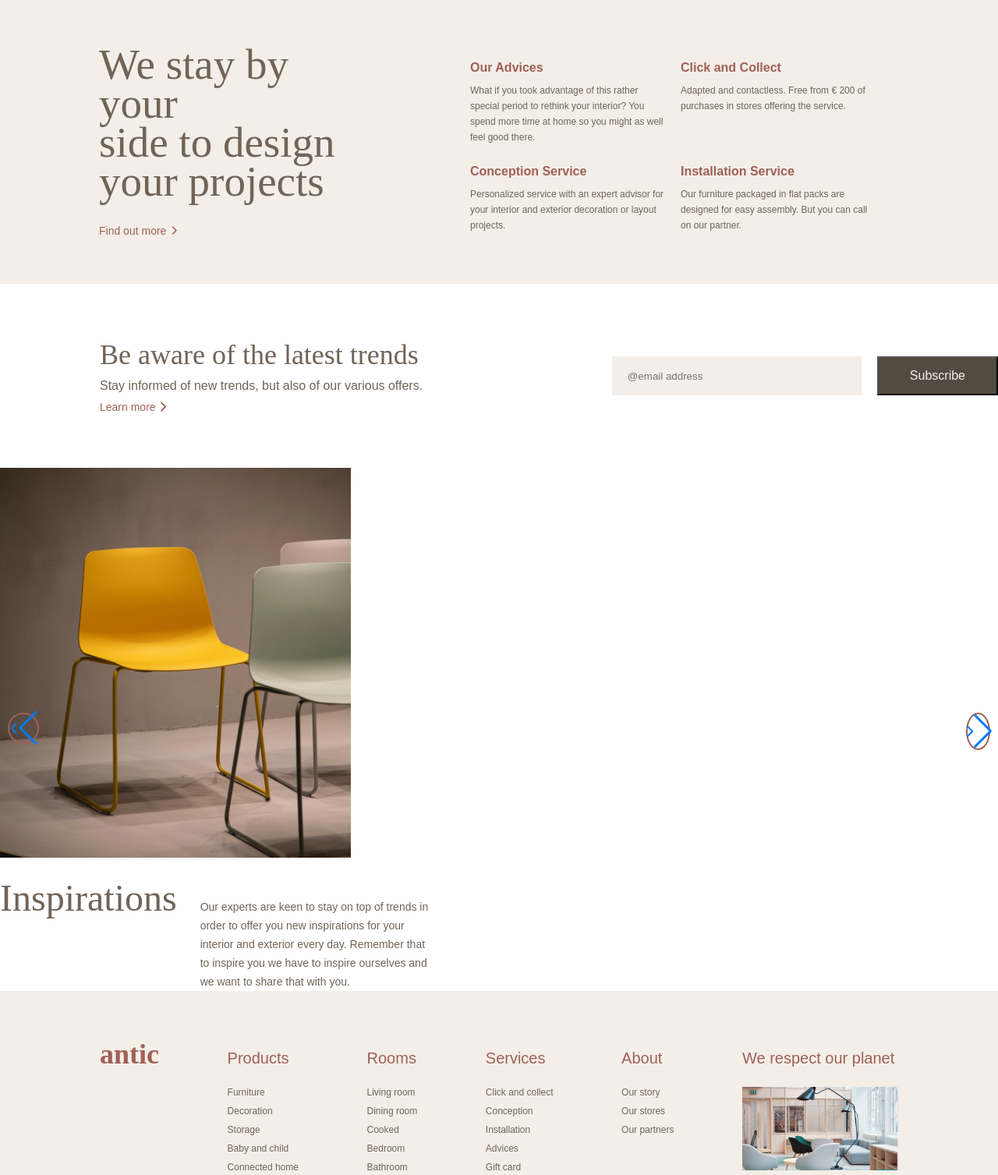
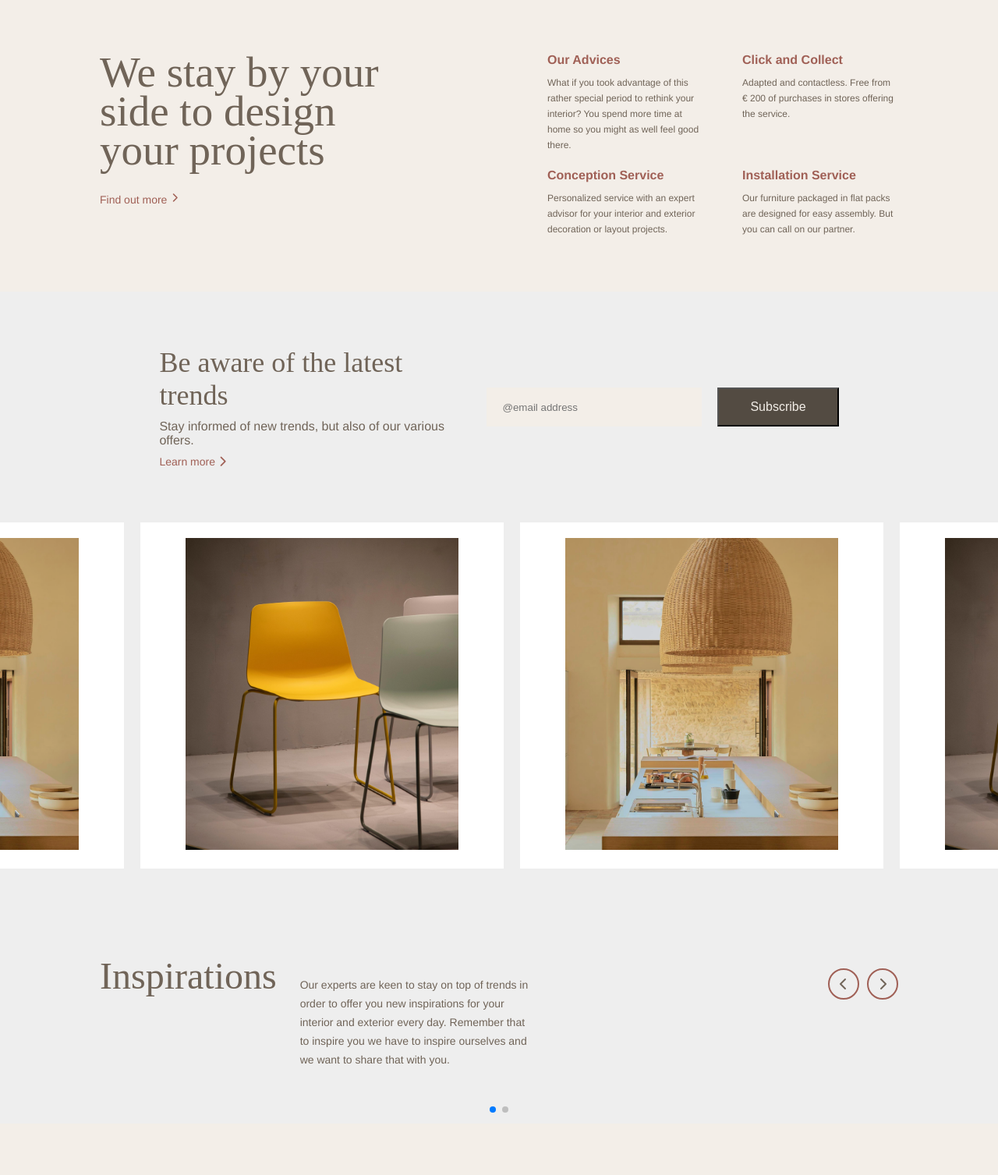
Before and after one commit to DaWei8/antic-remastered, a website: page index.html in a window 1280 px wide. Shown: the part 902-2409 px from the top of the page at 78% size. Drawn offline with nearby package versions, Linux system fonts and the light colour scheme.

Commit message:
updated the mobile.css file

```diff
--- a/index.html
+++ b/index.html
@@ -7,9 +7,9 @@
     <meta name="viewport" content="width=device-width, initial-scale=1.0">
 
     <link rel="stylesheet" href="./fontawesome/css/all.css">
+    <link rel="stylesheet" href="./swiper-bundle.min.css">
     <link rel="stylesheet" href="./styles.css">
     <link rel="stylesheet" href="./mobile.css">
-    <link rel="stylesheet" href="https://cdn.jsdelivr.net/npm/swiper@8/swiper-bundle.min.css" />
 
     <title>Antic Remastered</title>
 
@@ -75,12 +75,12 @@
                 <p>Find out more <i class="fa-solid fa-chevron-right"></i></p>
             </div>
             <div class="second-right-side">
+                <div class="about-container">
                     <div class="about-list">
                         <div class="about">
                             <div class="about-head">Our Advices</div>
-                        <p>What if you took advantage of this rather special period to rethink your interior? You spend
-                            more
-                            time at home so you might as well feel good there.</p>
+                            <p>What if you took advantage of this rather special period to rethink your interior? You
+                                spend more time at home so you might as well feel good there.</p>
                         </div>
                         <div class="about">
                             <div class="about-head">Click and Collect</div>
@@ -89,13 +89,14 @@
                         <div class="about">
                             <div class="about-head">Conception Service</div>
                             <p>Personalized service with an expert advisor for your interior and exterior decoration or
-                            layout
-                            projects. </p>
+                                layout projects.
+                            </p>
                         </div>
                         <div class="about">
                             <div class="about-head">Installation Service</div>
-                        <p>Our furniture packaged in flat packs are designed for easy assembly. But you can call on our
-                            partner.</p>
+                            <p>Our furniture packaged in flat packs are designed for easy assembly. But you can call on
+                                our partner.</p>
+                        </div>
                     </div>
                 </div>
             </div>
@@ -117,6 +118,7 @@
                 </div>
             </div>
             <div class="inspiration swiper">
+                <div class="carousel-content">
                     <div class="carousel swiper-wrapper">
                         <div class="carousel-image swiper-slide">
                             <img src="./images/slide1.png" alt="chair">
@@ -124,7 +126,7 @@
                         </div>
                         <div class="carousel-image swiper-slide">
                             <img src="./images/slide2.png" alt="cooker">
-                        <p>Cooked</p>
+                            <p>Kitchen</p>
                         </div>
                         <div class="carousel-image swiper-slide">
                             <img src="./images/slide1.png" alt="living">
@@ -134,10 +136,13 @@
                             <img src="./images/slide2.png" alt="Tables">
                             <p>Table</p>
                         </div>
+                    </div>
+                    <div class="swiper-pagination"></div>
+                </div>
+                <!-- swiper navigation -->
+                <!-- <div class="swiper-button-next"></div>
+                <div class="swiper-button-prev"></div> -->
 
-
-
-                </div>
                 <div class="inspiration-bottom">
                     <div class="insp-text-area">
                         <div class="insp-head">Inspirations</div>
@@ -149,12 +154,14 @@
                     </div>
 
                     <div class="insp-navigation">
-                        <div class="move-left swiper-button-prev">
+                        <div class="move-left">
                             <i class="fa-solid fa-chevron-left"></i>
                         </div>
-                        <div class="move-right swiper-button-next">
+                        <div class="move-right ">
                             <i class="fa-solid fa-chevron-right"></i>
                         </div>
+
+
                     </div>
                 </div>
             </div>
@@ -250,9 +257,13 @@
         </footer>
     </div>
 
+    <!-- Swiper JS -->
+
+    <script src="./swiper-bundle.min.js"></script>
+
 
     <script src="./main.js"></script>
-    <script src="https://cdn.jsdelivr.net/npm/swiper@8/swiper-bundle.min.js"></script>
+
 </body>
 
 </html>
--- a/main.js
+++ b/main.js
@@ -1,36 +1,30 @@
-import Swiper from 'swiper';
-  // import Swiper styles
-import 'swiper/css';
+// import Swiper from 'swiper';
+// import Swiper styles
+// import 'swiper/css';
 
 var hamburger = document.querySelector('.hamburger');
-var navigation = document.querySelector('.hide-nav')
+var navigation = document.querySelector('.hide-nav');
 
+var swiper = new Swiper(".carousel-content", {
+
+  slidesPerView: 3,
+  spaceBetween: 1,
+  slidesPerGroup: 3,
+  loop: true,
+  loopFillGroupWithBlank: false,
+  pagination: {
+    el: ".swiper-pagination",
+    clickable: true,
+  },
+  navigation: {
+    nextEl: ".move-left i",
+    prevEl: ".move-right i",
+  },
+});
 
 
 function activate() {
+    navigation.classList.toggle('show-nav');
     hamburger.classList.toggle('show-hamburger');
-    navigation.classList.toggle('show-nav')
 
 }
-
-const swiper = new Swiper('.swiper', {
-    // Optional parameters
-    direction: 'vertical',
-    loop: true,
-
-    // If we need pagination
-    pagination: {
-      el: '.swiper-pagination',
-    },
-
-    // Navigation arrows
-    navigation: {
-      nextEl: '.swiper-button-next',
-      prevEl: '.swiper-button-prev',
-    },
-
-    // And if we need scrollbar
-    scrollbar: {
-      el: '.swiper-scrollbar',
-    },
-  });
--- /dev/null
+++ b/package.json
@@ -0,0 +1,5 @@
+{
+  "dependencies": {
+    "swiper": "^8.4.5"
+  }
+}
--- a/styles.css
+++ b/styles.css
@@ -19,10 +19,19 @@ html {
 
 
 body {
-    font-family: Arial, sans-serif;
+    font-family: Helvetica Neue, Helvetica, Arial, sans-serif;
     font-weight: 500;
     color: var(--secondary-text-color);
     width: 100%;
+    margin: 0;
+    padding: 0;
+    background: #eee;
+    /* overflow-x: hidden; */
+}
+
+body {
+    position: relative;
+    height: 100%;
 }
 
 .hamburger {
@@ -157,40 +166,36 @@ body {
     color: var(--main-color);
 }
 
-
 /* SECOND SECTION STARTS HERE */
 
 .second-section {
-    max-width: 100vw;
+    /* max-width: 100%; */
     background: var(--main-color);
-    padding: 60px 5vw;
+    padding: 70px 10vw;
     /* gap: 20px; */
     display: flex;
     flex-direction: row;
-    flex-wrap: wrap;
-    justify-content: space-around;
+    justify-content: space-between;
 }
 
 .second-left-side {
     display: flex;
     flex-direction: column;
-    max-width: 350px;
+    /* max-width: 35vw; */
 }
 
 .second-left-side h1 {
+    width: max-content;
     font-size: 55px;
     font-weight: 300;
     line-height: 50px;
     margin-bottom: 30px;
-    /* max-width: 500px; */
 }
 
 .second-left-side p {
     display: flex;
     color: var(--text-color);
     font-size: 14px;
-    flex-direction: row;
-    align-items: center;
     gap: 5px;
 }
 
@@ -199,27 +204,38 @@ body {
 }
 
 .second-right-side {
-    width: 550px;
+    /* width: 40%; */
     display: flex;
     flex-direction: row;
+    align-items: flex-end;
+    justify-content: right;
+    gap: 40px;
+}
+
+.about-container {
+    max-width: 450px;
+    /* padding: 10px; */
+    /* overflow: hidden; */
 }
 
 .about-list {
-    padding-top: 20px;
     display: flex;
     flex-direction: row;
     flex-wrap: wrap;
+    align-items: flex-start;
+    justify-content: space-between;
     gap: 20px;
 }
 
 .about {
-    width: 250px;
+    width: 200px;
     display: flex;
     flex-direction: column;
     gap: 10px;
 }
 
 .about-head {
+    width: max-content;
     font-size: 16px;
     font-weight: 600;
     color: var(--text-color);
@@ -228,6 +244,7 @@ body {
 .about p {
     font-size: 12px;
     line-height: 20px;
+    width: 100%;
 }
 
 /* SECOND SECTION STOPS HERE */
@@ -236,11 +253,13 @@ body {
 /* THIRD SECTION STARTS HERE */
 
 .third-section {
+    display: flex;
+    flex-direction: column;
     align-items: center;
 }
 
 .latest-trends {
-    padding: 70px 0px 70px 10vw;
+    padding: 70px 10vw 70px 10vw;
     display: flex;
     flex-direction: row;
     gap: 20px;
@@ -253,6 +272,7 @@ body {
     display: flex;
     flex-direction: column;
     gap: 10px;
+    width: 400px;
 }
 
 .trends-head {
@@ -273,7 +293,7 @@ body {
 
 .trends-right-side input {
     padding-left: 20px;
-    width: 300px;
+    width: 20vw;
     height: 50px;
     background: var(--main-color);
     border: none;
@@ -287,10 +307,11 @@ body {
     font-size: 16px;
 }
 
-.inspiration {
+.inspiration-bottom {
     padding: 70px 0px 70px 10vw;
     display: flex;
     flex-direction: column;
+    gap: 20px;
 }
 
 /* .swiper {
@@ -298,20 +319,32 @@ body {
     height: 300px;
   } */
 
+.carousel-content {
+    /* position: relative; */
+    width: 100vw;
+    margin-bottom: 20px;
+    overflow-x: hidden;
+}
+
 .carousel {
     position: relative;
     width: 100%;
     height: 100%;
     display: flex;
     flex-direction: row;
-    height: 550px;
+    height: max-content;
     gap: 20px;
-    overflow-x: auto;
+    /* overflow-x: auto; */
 }
 
 .carousel img {
-    width: 450px;
-    height: 500px;
+    width: 350px;
+    height: 400px;
+}
+
+.carousel-image {
+    padding: 0;
+    padding: 20px;
 }
 
 .carousel-image p {
@@ -321,7 +354,10 @@ body {
 .carousel::-webkit-scrollbar {
     display: none;
 }
-
+.inspiration {
+    display: flex;
+    flex-direction: column;
+}
 .inspiration-bottom {
     padding-right: 10vw;
     margin-top: 20px;
@@ -379,9 +415,7 @@ body {
 /* THIRD SECTION STOPS HERE */
 
 
-
 /* FOOTER SECTION STARTS HERE */
-
 
 footer {
     background: var(--main-color);
@@ -484,7 +518,10 @@ footer p {
     display: flex;
     flex-direction: row;
     justify-content: space-between;
+}
 
+.footer-legals .copyright {
+    width: 50%;
 }
 
 .footer-legals .legal-links ul {
@@ -493,6 +530,16 @@ footer p {
     gap: 30px;
 }
 
-
+.footer-legals .legal-links li {
+    width: max-content;
+}
 
 /* FOOTER SECTION ENDS HERE */
+
+/* Swiper Css */
+
+.swiper-slide {
+    width: min-content;
+    text-align: center;
+    background: #fff;
+}
```
Also changed, not shown: mobile.css (+46 -21 lines), swiper-bundle.min.css (added), swiper-bundle.min.js (added), 1 other file. Lines whose indentation alone changed are shown as unchanged.
